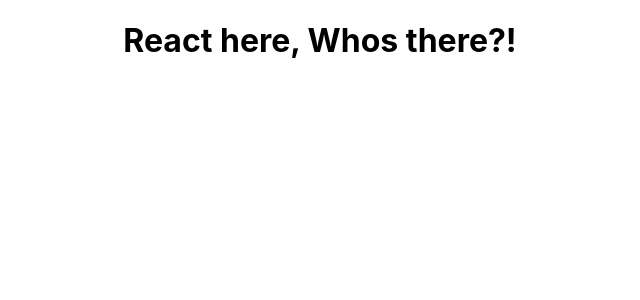
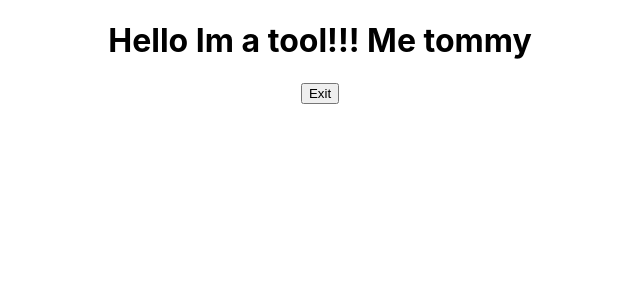
Before and after one commit to Brionconroy/React_1, a React (Create React App) app in the folder my-app/: page / in a window 1280 px wide. Shown: the top 300 px of the page, without its empty margins (320-960 px from the left). Built offline with nearby package versions, Linux system fonts and the light colour scheme.

Commit message:
What is a state?

```diff
--- a/my-app/src/App.js
+++ b/my-app/src/App.js
@@ -1,11 +1,13 @@
-import logo from './logo.svg';
+// import logo from './logo.svg';
 import './App.css';
-import FunctionalGreeting from './components/FunctionalGreeting';
+// import FunctionalGreetingWithProps from './components/FunctionalGreetingWithProps';
+import StatefulGreeting from './components/StatefulGreeting';
 
 function App() {
   return (
     <div className="App">
-      <FunctionalGreeting/>
+      {/* <FunctionalGreetingWithProps greeting= "Well!!!!" name= "It Is I Tommey" age="102" /> */}
+      <StatefulGreeting greeting= "Im a tool!!!" name= "Me tommy"/>
     </div>
   );
 }
--- /dev/null
+++ b/my-app/src/components/FunctionalGreetingWithProps.js
@@ -0,0 +1,12 @@
+// import React from "react";
+
+// // function FunctionalGreeting() {
+// //     return <h1>React here, Whos there?</h1>
+// // }
+
+// const FunctionalGreetingWithProps = (props) => {
+//     console.log(props);
+//     return <h1>Is that you Tommy?! {props.greeting} Is It you, you fool! {props.name} and I'm {props.age} today Hay!</h1>;
+// }
+
+// export default FunctionalGreetingWithProps;
--- /dev/null
+++ b/my-app/src/components/StatefulGreeting.js
@@ -0,0 +1,23 @@
+import React from "react";
+
+class StatefulGreeting extends React.Component {
+
+    constructor(props) {
+        super(props);
+        this.state= {
+            introduction: "Hello",
+            buttonText: "Exit",
+        };
+    }
+
+    render() {
+        return (
+            <div>
+                <h1>{this.state.introduction} {this.props.greeting} {this.props.name} </h1>
+                <button>{this.state.buttonText}</button>
+            </div>
+        )
+    }
+}
+
+export default StatefulGreeting;
```
Also changed, not shown: my-app/src/components/FunctionalGreeting.js (+6 -6 lines).
